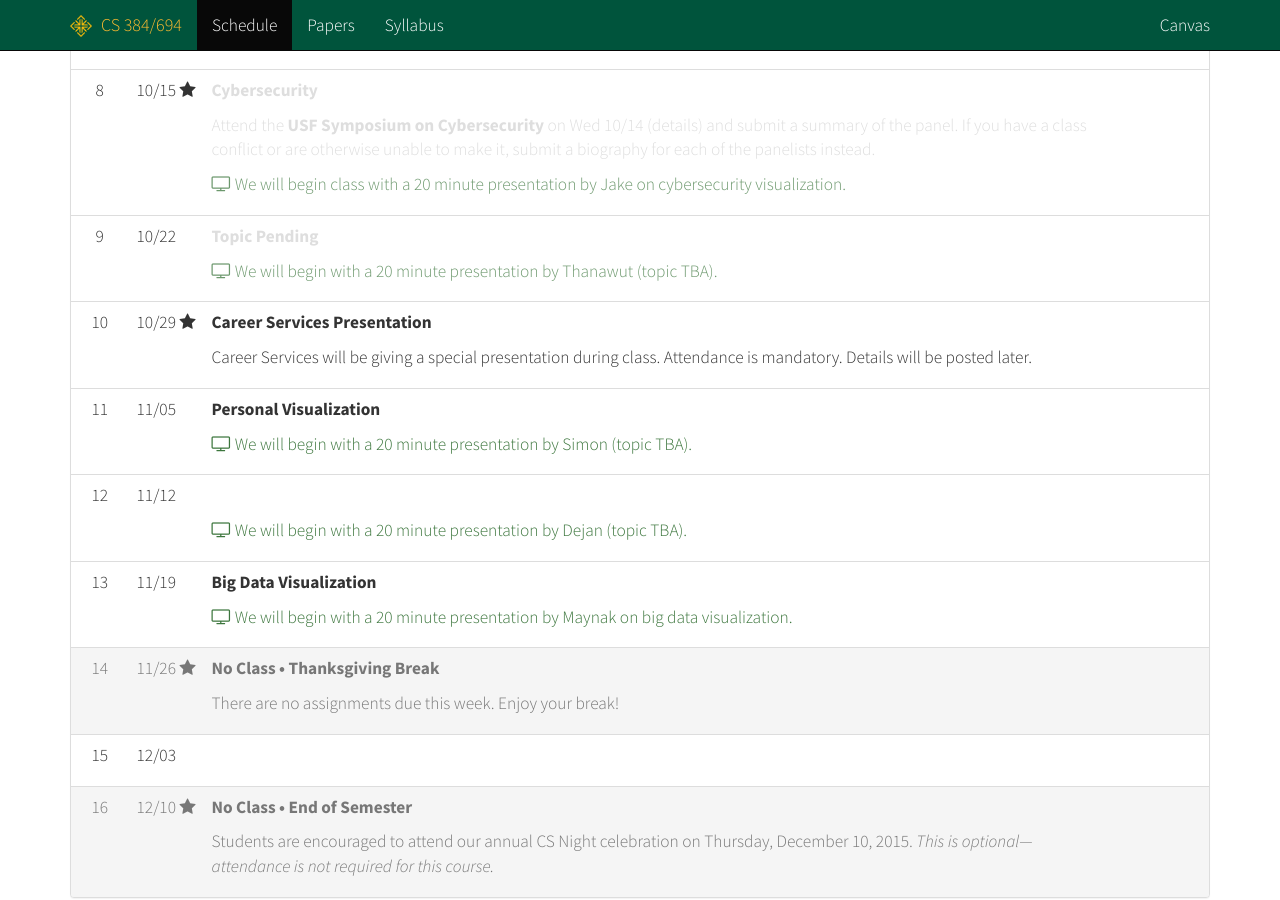
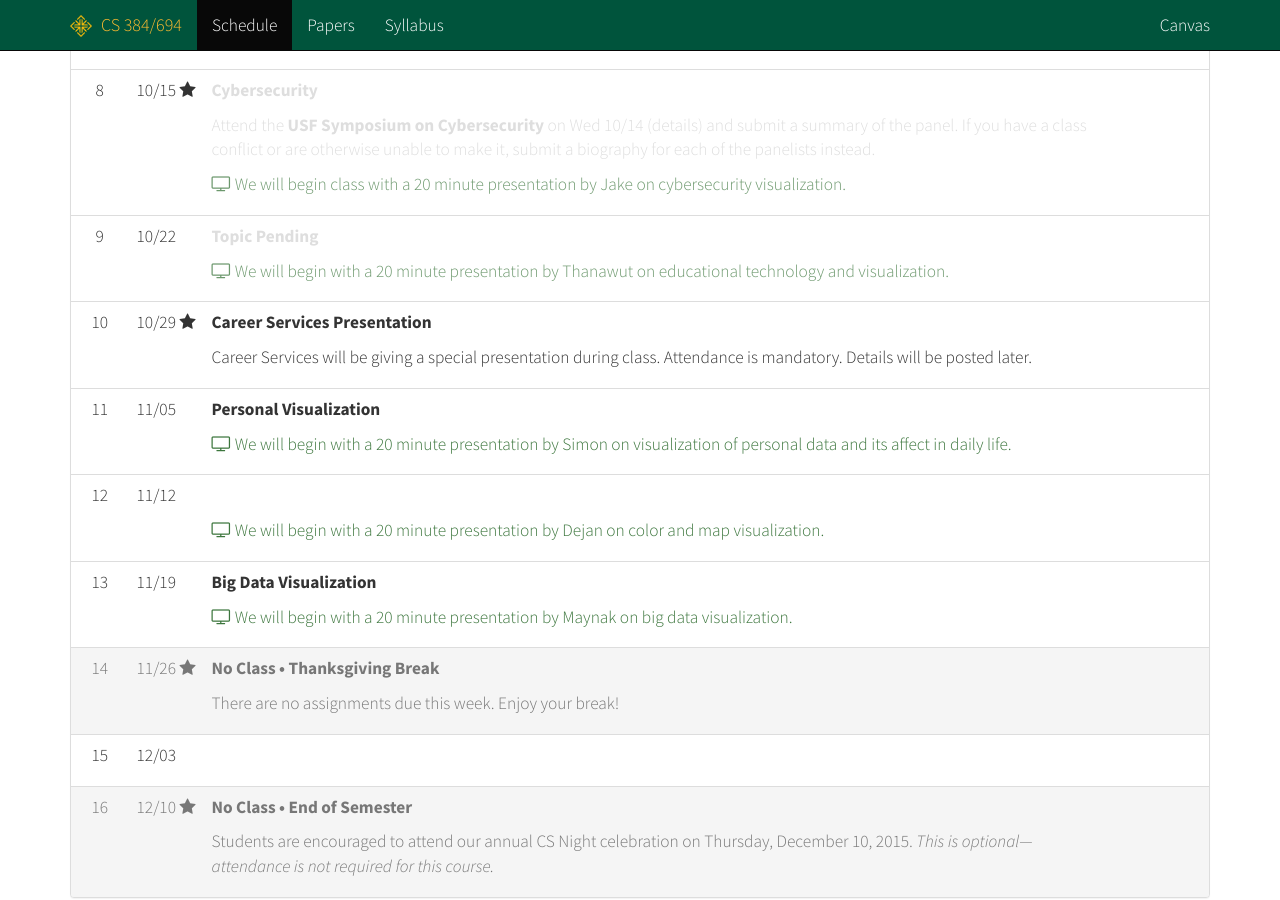
Before and after one commit to cs694/fall2015, a Jekyll site: the page built from schedule.html, in a window 1280 px wide and 900 px high, scrolled down 1463 px. Built offline with Jekyll 4.4.1, drawn with Linux system fonts in a browser that asks for light colours; Markdown is read by kramdown in place of the engine named in the settings.

Commit message:
Adding topics.

```diff
--- a/_data/schedule.yml
+++ b/_data/schedule.yml
@@ -158,7 +158,7 @@
   gray : false
   flag : false
   iffy : true
-  todo : '<p class="text-success"><i class="fa fa-television"></i> We will begin with a 20 minute presentation by Thanawut (topic TBA).</p>'
+  todo : '<p class="text-success"><i class="fa fa-television"></i> We will begin with a 20 minute presentation by Thanawut on educational technology and visualization.</p>'
 
 - week : 10
   date : 2015-10-29
@@ -172,14 +172,14 @@
   info : 'Personal Visualization'
   gray : false
   flag : false
-  todo : '<p class="text-success"><i class="fa fa-television"></i> We will begin with a 20 minute presentation by Simon (topic TBA).</p>'
+  todo : '<p class="text-success"><i class="fa fa-television"></i> We will begin with a 20 minute presentation by Simon on visualization of personal data and its affect in daily life.</p>'
 
 - week : 12
   date : 2015-11-12
   info : '&nbsp;'
   gray : false
   flag : false
-  todo : '<p class="text-success"><i class="fa fa-television"></i> We will begin with a 20 minute presentation by Dejan (topic TBA).</p>'
+  todo : '<p class="text-success"><i class="fa fa-television"></i> We will begin with a 20 minute presentation by Dejan on color and map visualization.</p>'
 
 - week : 13
   date : 2015-11-19
```
